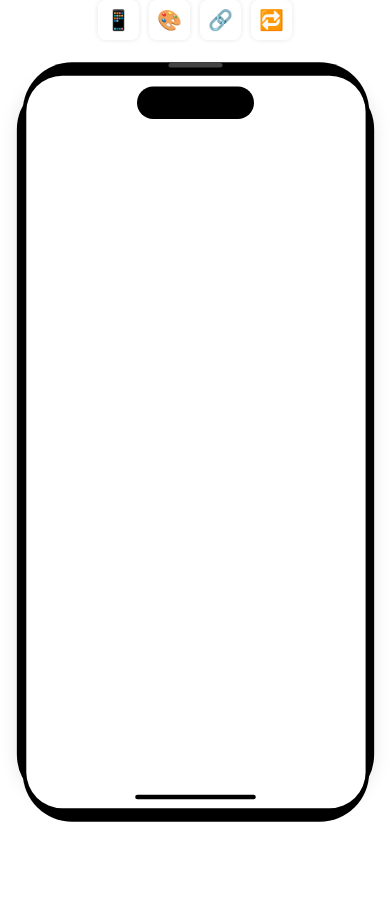
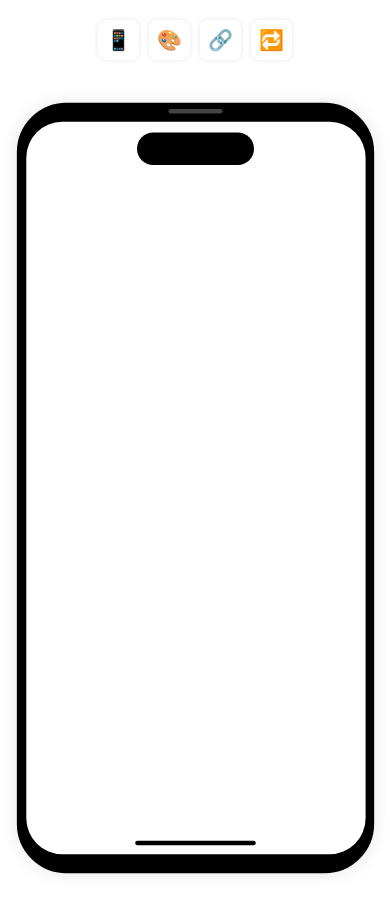
Before and after one commit to elyannmarih/mobile-live-preview, a website: page public/index.html in a window 390 px wide. Before the commit the page ends 844 px from the top, so only its background shows below. Drawn offline with Linux system fonts and the light colour scheme.

Commit message:
Fixing responsiveness

```diff
--- a/public/index.html
+++ b/public/index.html
@@ -29,6 +29,7 @@
       </div>
     </div>
 
+    <div class="container">
       <div class="iPhone14Pro" id="phone-frame">
         <div class="screen">
           <div class="speaker"></div>
@@ -37,6 +38,7 @@
             <div class="dynamicIsland"></div>
             <iframe id="preview-iframe"></iframe>
             <div class="home-indicator"></div>
+          </div>
         </div>
       </div>
     </div>
--- a/public/style.css
+++ b/public/style.css
@@ -3,12 +3,12 @@ body {
   justify-content: center;
   align-items: center;
   flex-direction: column;
-  height: 100vh;
-  margin: 0;
+  margin: 20px;
   background: transparent;
   position: relative;
 }
 
+/*****CONTROLS******/
 .controls {
   display: flex;
   align-items: center;
@@ -34,9 +34,9 @@ body {
 .dropdown {
   display: none;
   position: absolute;
-  top: 10px;
+  top: 5px;
   right: 0;
-  background: white;
+  background: rgb(255, 255, 255);
   border-radius: 8px;
   padding: 8px;
   box-shadow: 0 0 5px rgba(0, 0, 0, 0.1);
@@ -56,6 +56,15 @@ input[type="color"] {
   cursor: pointer;
 }
 
+/*****ALL-DEVICES CONTAINER******/
+
+.container {
+  display: flex;
+  justify-content: center;
+  align-items: center;
+}
+
+/*****iPhone 14 Pro******/
 .iPhone14Pro {
   width: 393px;
   height: 852px;
@@ -64,8 +73,6 @@ input[type="color"] {
   border: 2px solid black;
   border-radius: 55px;
   position: relative;
-
-  z-index: 0;
   transform: scale(0.9);
 }
 
```
Lines whose indentation alone changed are shown as unchanged.
